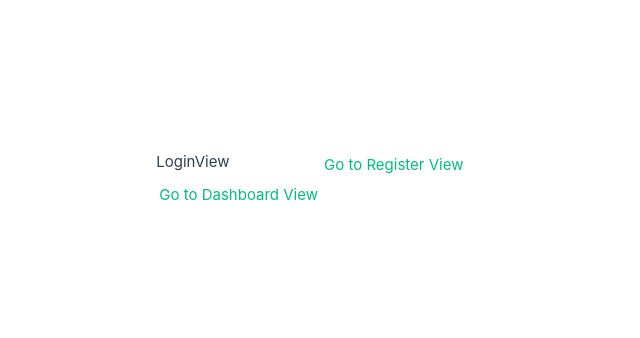
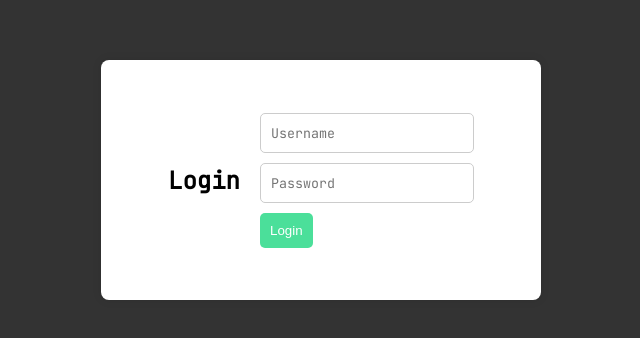
Before and after one commit to dlsu-lscs/galsify-web, a Vue app: page / in a window 1280 px wide. Shown: the part 220-558 px from the top of the page, without its empty margins (319-959 px from the left). Built offline with nearby package versions, Linux system fonts and the light colour scheme.

Commit message:
feat: reimplement login view

```diff
--- a/src/assets/base.css
+++ /dev/null
@@ -1,86 +0,0 @@
-/* color palette from <https://github.com/vuejs/theme> */
-:root {
-  --vt-c-white: #ffffff;
-  --vt-c-white-soft: #f8f8f8;
-  --vt-c-white-mute: #f2f2f2;
-
-  --vt-c-black: #181818;
-  --vt-c-black-soft: #222222;
-  --vt-c-black-mute: #282828;
-
-  --vt-c-indigo: #2c3e50;
-
-  --vt-c-divider-light-1: rgba(60, 60, 60, 0.29);
-  --vt-c-divider-light-2: rgba(60, 60, 60, 0.12);
-  --vt-c-divider-dark-1: rgba(84, 84, 84, 0.65);
-  --vt-c-divider-dark-2: rgba(84, 84, 84, 0.48);
-
-  --vt-c-text-light-1: var(--vt-c-indigo);
-  --vt-c-text-light-2: rgba(60, 60, 60, 0.66);
-  --vt-c-text-dark-1: var(--vt-c-white);
-  --vt-c-text-dark-2: rgba(235, 235, 235, 0.64);
-}
-
-/* semantic color variables for this project */
-:root {
-  --color-background: var(--vt-c-white);
-  --color-background-soft: var(--vt-c-white-soft);
-  --color-background-mute: var(--vt-c-white-mute);
-
-  --color-border: var(--vt-c-divider-light-2);
-  --color-border-hover: var(--vt-c-divider-light-1);
-
-  --color-heading: var(--vt-c-text-light-1);
-  --color-text: var(--vt-c-text-light-1);
-
-  --section-gap: 160px;
-}
-
-@media (prefers-color-scheme: dark) {
-  :root {
-    --color-background: var(--vt-c-black);
-    --color-background-soft: var(--vt-c-black-soft);
-    --color-background-mute: var(--vt-c-black-mute);
-
-    --color-border: var(--vt-c-divider-dark-2);
-    --color-border-hover: var(--vt-c-divider-dark-1);
-
-    --color-heading: var(--vt-c-text-dark-1);
-    --color-text: var(--vt-c-text-dark-2);
-  }
-}
-
-*,
-*::before,
-*::after {
-  box-sizing: border-box;
-  margin: 0;
-  font-weight: normal;
-}
-
-body {
-  min-height: 100vh;
-  color: var(--color-text);
-  background: var(--color-background);
-  transition:
-    color 0.5s,
-    background-color 0.5s;
-  line-height: 1.6;
-  font-family:
-    Inter,
-    -apple-system,
-    BlinkMacSystemFont,
-    'Segoe UI',
-    Roboto,
-    Oxygen,
-    Ubuntu,
-    Cantarell,
-    'Fira Sans',
-    'Droid Sans',
-    'Helvetica Neue',
-    sans-serif;
-  font-size: 15px;
-  text-rendering: optimizeLegibility;
-  -webkit-font-smoothing: antialiased;
-  -moz-osx-font-smoothing: grayscale;
-}
--- a/src/assets/main.css
+++ b/src/assets/main.css
@@ -1,35 +1,79 @@
-@import './base.css';
+@import url('https://fonts.googleapis.com/css2?family=JetBrains+Mono&display=swap');
 
-#app {
-  max-width: 1280px;
-  margin: 0 auto;
-  padding: 2rem;
-  font-weight: normal;
+/* Define color variables */
+:root {
+    --darkest-black: #333333;
+    --light-green: #4bdf9a;
+    --dark-green: #425f49;
+    --white: #ffffff;
 }
 
-a,
-.green {
-  text-decoration: none;
-  color: hsla(160, 100%, 37%, 1);
-  transition: 0.4s;
-  padding: 3px;
+body {
+    font-family: 'JetBrains Mono', monospace;
+    background-color: var(--darkest-black);
+    margin: 0;
+    padding: 0;
+    display: flex;
+    justify-content: center;
+    align-items: center;
+    height: 100vh;
 }
 
-@media (hover: hover) {
-  a:hover {
-    background-color: hsla(160, 100%, 37%, 0.2);
-  }
+.login-container {
+    background-color: var(--white);
+    padding: 20px;
+    border-radius: 8px;
+    box-shadow: 0 0 10px rgba(0, 0, 0, 0.1);
+    width: 400px; /* Adjust width as needed */
+    height: 200px; /* Adjust height as needed */
+    text-align: center;
+    display: flex;
+    flex-direction: row;
+    justify-content: center;
+    align-items: center;
 }
 
-@media (min-width: 1024px) {
-  body {
+.login-container h2 {
+    margin-right: 20px;
+}
+
+.login-form {
     display: flex;
-    place-items: center;
-  }
+    flex-direction: column;
+    align-items: flex-start;
+}
 
-  #app {
-    display: grid;
-    grid-template-columns: 1fr 1fr;
-    padding: 0 2rem;
-  }
+.login-form input {
+    font-family: 'JetBrains Mono', monospace;
+    margin-bottom: 10px;
+    padding: 10px;
+    border: 1px solid #ccc;
+    border-radius: 5px;
+    box-sizing: border-box;
 }
+
+.login-form button {
+    padding: 10px;
+    border: none;
+    border-radius: 5px;
+    background-color: var(--light-green);
+    color: var(--white);
+    cursor: pointer;
+}
+
+@media screen and (max-width: 768px) {
+    .login-container {
+        flex-direction: column;
+        height: auto;
+        width: 80%;
+    }
+
+    .login-container h2 {
+        margin-right: 0;
+        margin-bottom: 20px;
+    }
+
+    .login-form input {
+        margin-bottom: 10px;
+    }
+}
--- a/src/views/LoginView.vue
+++ b/src/views/LoginView.vue
@@ -1,7 +1,21 @@
-<script></script>
+<script setup>
+import { ref } from 'vue'
+
+const username = ref('')
+const password = ref('')
+
+function login() {
+    alert('Not implemented yet')
+}
+</script>
 
 <template>
-    <p>LoginView</p>
-    <a href="/register">Go to Register View</a>
-    <a href="/dashboard">Go to Dashboard View</a>
+    <div class="login-container">
+        <h2>Login</h2>
+        <form class="login-form">
+            <input type="text" v-model="username" name="username" placeholder="Username" />
+            <input type="password" v-model="password" name="password" placeholder="Password" />
+            <button type="submit" @click.prevent="login">Login</button>
+        </form>
+    </div>
 </template>
```
Also changed, not shown: src/assets/logo.svg (deleted), 1 other file (tests, documents, lock files or other folders).
